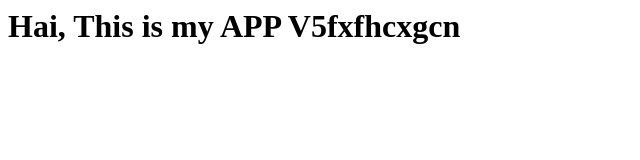
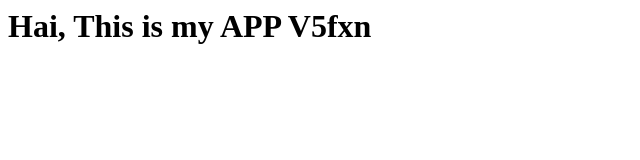
Before and after one commit to vinayakentc/sample, a plain HTML site: page index.html in a window 1280 px wide. Shown: the whole page, without its empty margins (0-640 px from the left). Drawn offline with Linux system fonts and the light colour scheme.

Commit message:
Update index.html

```diff
--- a/index.html
+++ b/index.html
@@ -1,5 +1,5 @@
 <html>
 <body>
-  <h1> Hai, This is my APP V5fxfhcxgcn</h1>
+  <h1> Hai, This is my APP V5fxn</h1>
  </body>
  </html>
```
